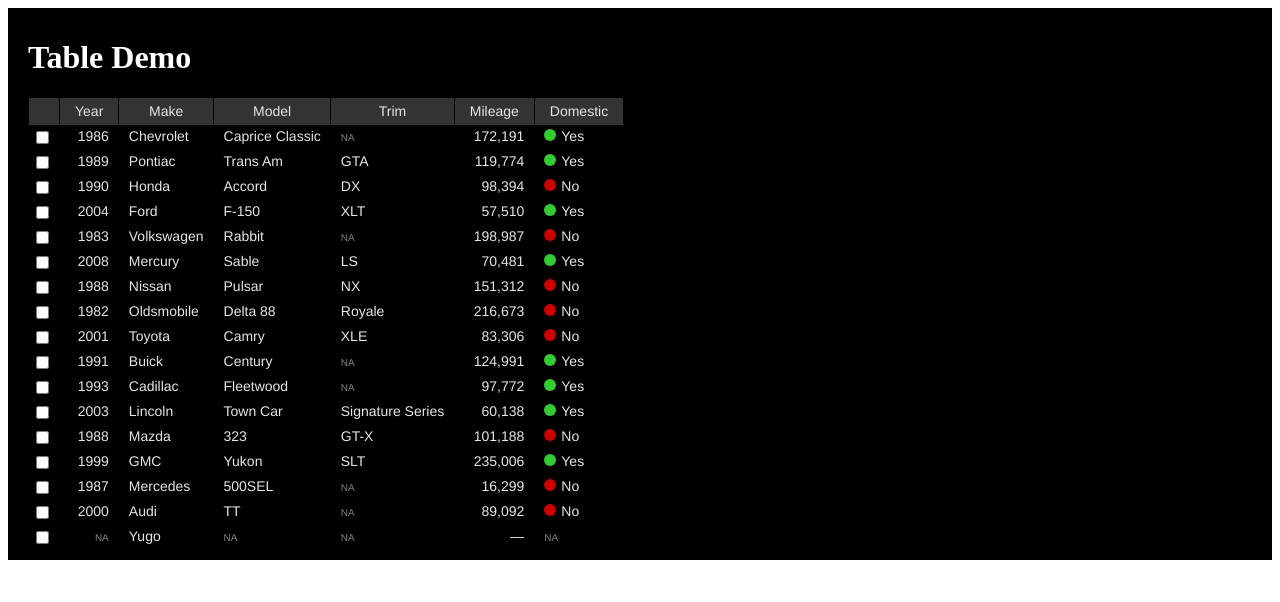
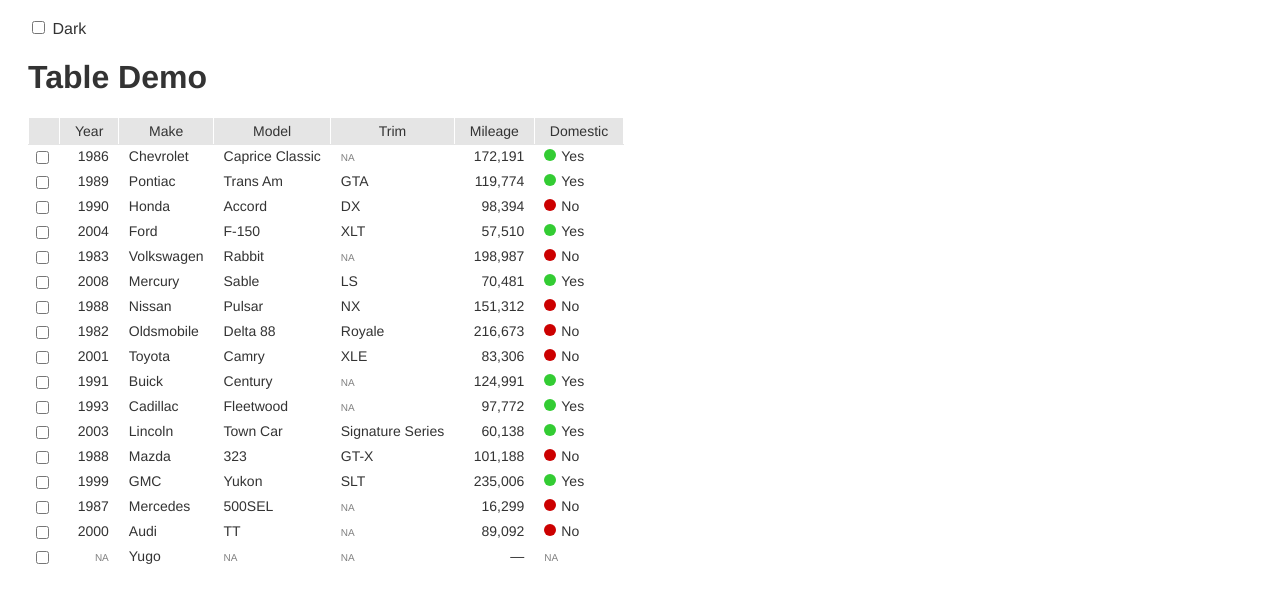
Before and after one commit to anwansi/vue-table, a Vue app: page / in a window 1280 px wide. Shown: the top 602 px of the page. Built offline with nearby package versions, Linux system fonts and the light colour scheme.

Commit message:
Test app exposes checkbox for dark mode

```diff
--- a/src/app.vue
+++ b/src/app.vue
@@ -1,5 +1,13 @@
 <template>
   <div id="app" :class="{ dark }">
+    <div id="options">
+      <label>
+        <input ref="darkInput"
+               type="checkbox"
+               @change="handleChangeDark" />
+        Dark
+      </label>
+    </div>
     <h1>Table Demo</h1>
     <vue-table :dark="dark" :columns="columns" :rows="rows" />
   </div>
@@ -14,7 +22,7 @@
     components  : { VueTable },
     data() {
         return {
-            dark    : true,
+            dark    : false,
             columns : [
                 {
                     id      : 'year',
@@ -251,6 +259,19 @@
                 }
             ]
         };
+    },
+    watch : {
+        dark : {
+            immediate : true,
+            handler(newValue) {
+                document.body.classList.toggle('dark', newValue);
+            }
+        }
+    },
+    methods : {
+        handleChangeDark(event) {
+            this.dark = this.$refs.darkInput.checked;
+        }
     }
 };
 
@@ -258,17 +279,22 @@
 
 <style>
 
-#app {
+body {
     background-color:#FFFFFF;
-    padding:10px 20px;
+    color:#333333;
+    font-family:avenir, "helvetica neue", helvetica, arial, sans-serif;
 }
 
-#app.dark {
+body.dark {
     background-color:#000000;
+    color:#FFFFFF;
 }
 
-#app.dark h1 {
-    color:#FFFFFF;
+#options {
+}
+
+#app {
+    padding:10px 20px;
 }
 
 table.anwansi_table {
```
